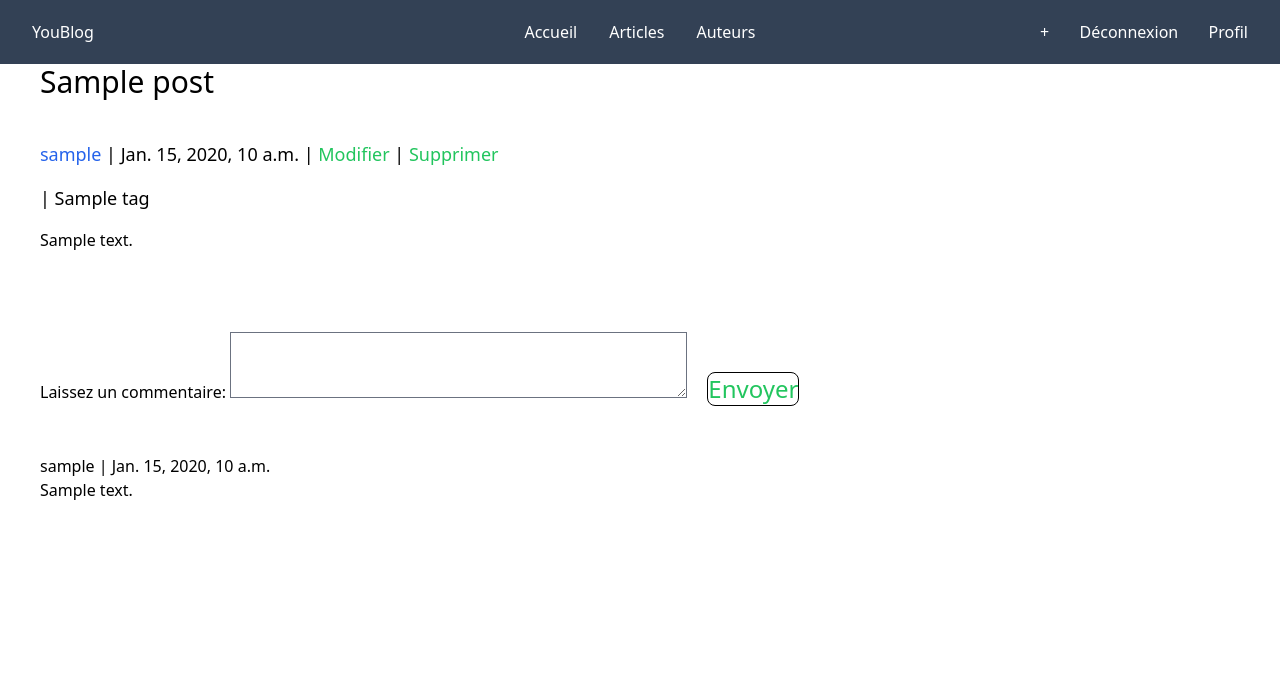
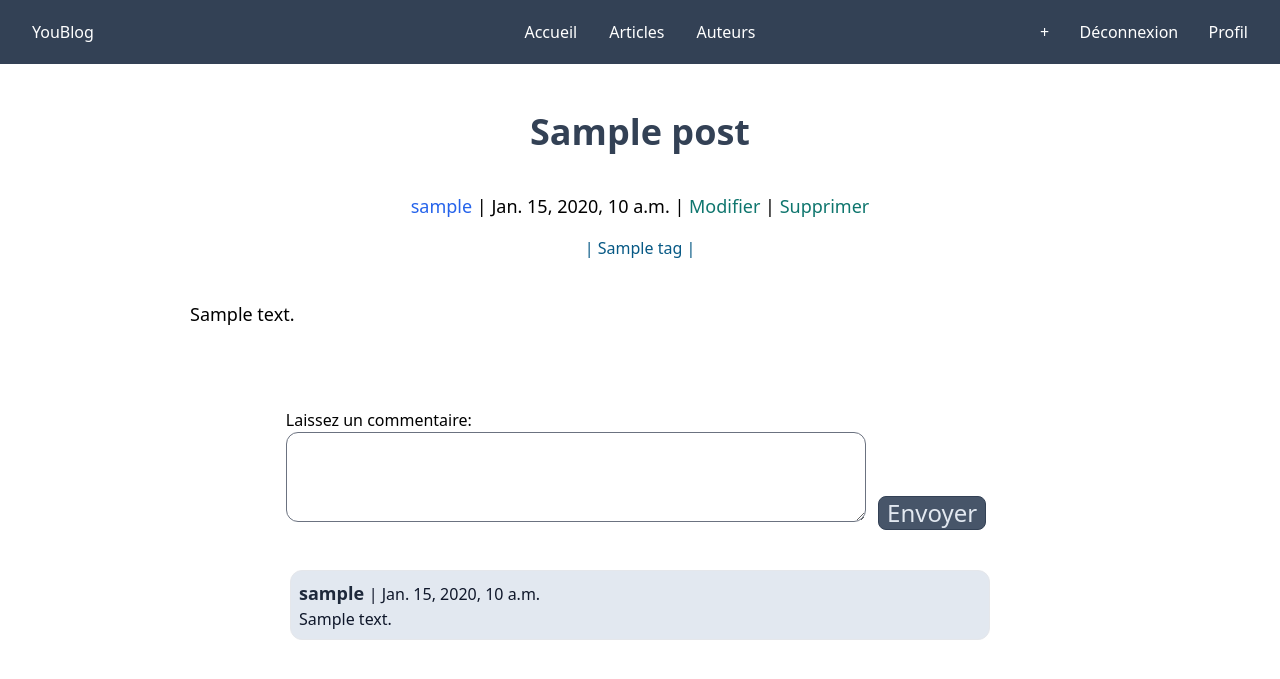
Before and after one commit to abstractHunter/youBlog, a Django app: a page that uses templates/blog/post_detail.html in a window 1280 px wide. Shown: the top 679 px of the page. Run offline with Django 4.2, Linux system fonts and the light colour scheme; a user stored in the database is signed in; tables that the repository leaves empty hold one stand-in row (values such as "Sample post"); some libraries are stand-ins or nearby versions.

Commit message:
c029 | add styles to post detail page

```diff
--- a/templates/blog/post_detail.html
+++ b/templates/blog/post_detail.html
@@ -1,55 +1,65 @@
 {% extends 'blog_page.html' %}
 
 {% block body %}
-  <div class="w-[900px] mx-8 px-2 ">
-    <h1 class="text-3xl pb-10">
+  <div class="w-full m-8 md:m-12 flex flex-col items-center">
+    <h1 class="text-4xl text-slate-700 pb-10 font-bold">
       {% block title %}
         {{ object.title }}
       {% endblock %}
     </h1>
 
-    <p class="text-lg pb-4">
+    <p class="text-lg mb-4">
       <a href="{% url 'other_profile' post.author %}" class="text-blue-600">{{ post.author }}</a> | {{ post.created_at }}
       {% if request.user == post.author %}
-        | <a href="{% url 'post_edit' post.author post.slug %}" class="text-green-500">Modifier</a>
-        | <a href="{% url 'post_delete' post.author post.slug %}" class="text-green-500">Supprimer</a>
+        | <a href="{% url 'post_edit' post.author post.slug %}" class="text-teal-700">Modifier</a>
+        | <a href="{% url 'post_delete' post.author post.slug %}" class="text-teal-700">Supprimer</a>
       {% endif %}
     </p>
 
-    <p class="text-lg pb-4">
+    <p class="text-sky-800 h-8 mb-8">
+      |
       {% for tag in post.tags.all %}
-        | {{tag.name}}
+          {{tag.name}} |
+      {% empty %}
+          Pas de tags
       {% endfor %}
     </p>
 
-    <p>{{ object.content|safe }}</p>
+    <p class="md:w-[900px] text-lg">
+      {{ object.content|safe }}
+    </p>
 
-    <div class="my-20">
+    <div class="mt-20">
       {% if user.is_authenticated %}
         <form method="post">
           {% csrf_token %}
-          <div>
-            <label for="content">Laissez un commentaire: </label>
-            <textarea name="content" id="content" cols="45" rows="2"></textarea>
-            <button type="submit" class="text-2xl text-green-500 border border-black rounded-lg mx-4">Envoyer</button>
-          </div>
+          <label for="content">Laissez un commentaire: </label>
+          <br/>
+          <textarea name="content" id="content" cols="30" rows="3" class="rounded-xl md:w-[580px]"></textarea>
+          <button type="submit" class="text-2xl text-slate-200 bg-slate-600 border border-slate-700 px-2 rounded-lg md:mx-2">
+            Envoyer
+          </button>
         </form>
       {% else %}
         <p>Connectez vous pour laisser un commentaire</p>
       {% endif %}
 
+    </div>
 
-      <div class="mt-12">
-
-        {% for comment in post.comments.all %}
-        <div class="mb-4">
-          <blockquote>{{ comment.author }} | {{ comment.created_at }}</blockquote>
-          <p>{{ comment.content }}</p>
-        </div>
-        {% empty %}
-        <p">Aucun commentaire</p>
-        {% endfor %}
+    <div class="mt-10 flex flex-col items-center">
+      {% for comment in post.comments.all %}
+      <div class="mb-4 w-[300px] md:w-[700px] min-h-[70px] bg-slate-200 border rounded-xl p-2 text-slate-900">
+        <p>
+          <a href="{% url 'other_profile' post.author %}" class="text-slate-800 font-bold text-lg">
+            {{ comment.author }}
+          </a>
+            | {{comment.created_at }}
+          </p>
+        <p>{{ comment.content }}</p>
       </div>
+      {% empty %}
+        <p>Aucun commentaire</p>
+      {% endfor %}
     </div>
   </div>
 {% endblock %}
--- a/theme/static/css/dist/styles.css
+++ b/theme/static/css/dist/styles.css
@@ -803,6 +803,10 @@ select {
   margin: 2rem;
 }
 
+.m-12 {
+  margin: 3rem;
+}
+
 .mx-2 {
   margin-left: 0.5rem;
   margin-right: 0.5rem;
@@ -851,6 +855,18 @@ select {
 
 .mt-8 {
   margin-top: 2rem;
+}
+
+.mb-8 {
+  margin-bottom: 2rem;
+}
+
+.mt-20 {
+  margin-top: 5rem;
+}
+
+.mt-10 {
+  margin-top: 2.5rem;
 }
 
 .block {
@@ -925,6 +941,26 @@ select {
   height: 2rem;
 }
 
+.h-auto {
+  height: auto;
+}
+
+.h-32 {
+  height: 8rem;
+}
+
+.min-h-\[24px\] {
+  min-height: 24px;
+}
+
+.min-h-\[100px\] {
+  min-height: 100px;
+}
+
+.min-h-\[70px\] {
+  min-height: 70px;
+}
+
 .w-full {
   width: 100%;
 }
@@ -955,6 +991,26 @@ select {
 
 .w-\[900px\] {
   width: 900px;
+}
+
+.w-96 {
+  width: 24rem;
+}
+
+.w-72 {
+  width: 18rem;
+}
+
+.w-\[300px\] {
+  width: 300px;
+}
+
+.w-\[320px\] {
+  width: 320px;
+}
+
+.max-w-\[800px\] {
+  max-width: 800px;
 }
 
 .flex-grow {
@@ -1054,6 +1110,11 @@ select {
   border-color: rgb(14 165 233 / var(--tw-border-opacity));
 }
 
+.border-slate-700 {
+  --tw-border-opacity: 1;
+  border-color: rgb(51 65 85 / var(--tw-border-opacity));
+}
+
 .bg-sky-500 {
   --tw-bg-opacity: 1;
   background-color: rgb(14 165 233 / var(--tw-bg-opacity));
@@ -1089,6 +1150,16 @@ select {
   background-color: rgb(226 232 240 / var(--tw-bg-opacity));
 }
 
+.bg-slate-500 {
+  --tw-bg-opacity: 1;
+  background-color: rgb(100 116 139 / var(--tw-bg-opacity));
+}
+
+.bg-slate-600 {
+  --tw-bg-opacity: 1;
+  background-color: rgb(71 85 105 / var(--tw-bg-opacity));
+}
+
 .p-10 {
   padding: 2.5rem;
 }
@@ -1113,6 +1184,11 @@ select {
 .px-2 {
   padding-left: 0.5rem;
   padding-right: 0.5rem;
+}
+
+.px-1 {
+  padding-left: 0.25rem;
+  padding-right: 0.25rem;
 }
 
 .pb-10 {
@@ -1233,6 +1309,31 @@ select {
   color: rgb(7 89 133 / var(--tw-text-opacity));
 }
 
+.text-slate-200 {
+  --tw-text-opacity: 1;
+  color: rgb(226 232 240 / var(--tw-text-opacity));
+}
+
+.text-slate-600 {
+  --tw-text-opacity: 1;
+  color: rgb(71 85 105 / var(--tw-text-opacity));
+}
+
+.text-yellow-900 {
+  --tw-text-opacity: 1;
+  color: rgb(113 63 18 / var(--tw-text-opacity));
+}
+
+.text-teal-900 {
+  --tw-text-opacity: 1;
+  color: rgb(19 78 74 / var(--tw-text-opacity));
+}
+
+.text-teal-700 {
+  --tw-text-opacity: 1;
+  color: rgb(15 118 110 / var(--tw-text-opacity));
+}
+
 .filter {
   filter: var(--tw-blur) var(--tw-brightness) var(--tw-contrast) var(--tw-grayscale) var(--tw-hue-rotate) var(--tw-invert) var(--tw-saturate) var(--tw-sepia) var(--tw-drop-shadow);
 }
@@ -1250,6 +1351,16 @@ select {
     margin: 3rem;
   }
 
+  .md\:mx-4 {
+    margin-left: 1rem;
+    margin-right: 1rem;
+  }
+
+  .md\:mx-2 {
+    margin-left: 0.5rem;
+    margin-right: 0.5rem;
+  }
+
   .md\:flex {
     display: flex;
   }
@@ -1261,4 +1372,32 @@ select {
   .md\:w-full {
     width: 100%;
   }
+
+  .md\:w-\[800px\] {
+    width: 800px;
+  }
+
+  .md\:w-\[900px\] {
+    width: 900px;
+  }
+
+  .md\:w-\[700px\] {
+    width: 700px;
+  }
+
+  .md\:w-\[650px\] {
+    width: 650px;
+  }
+
+  .md\:w-\[600px\] {
+    width: 600px;
+  }
+
+  .md\:w-\[580px\] {
+    width: 580px;
+  }
+
+  .md\:max-w-\[800px\] {
+    max-width: 800px;
+  }
 }
```
